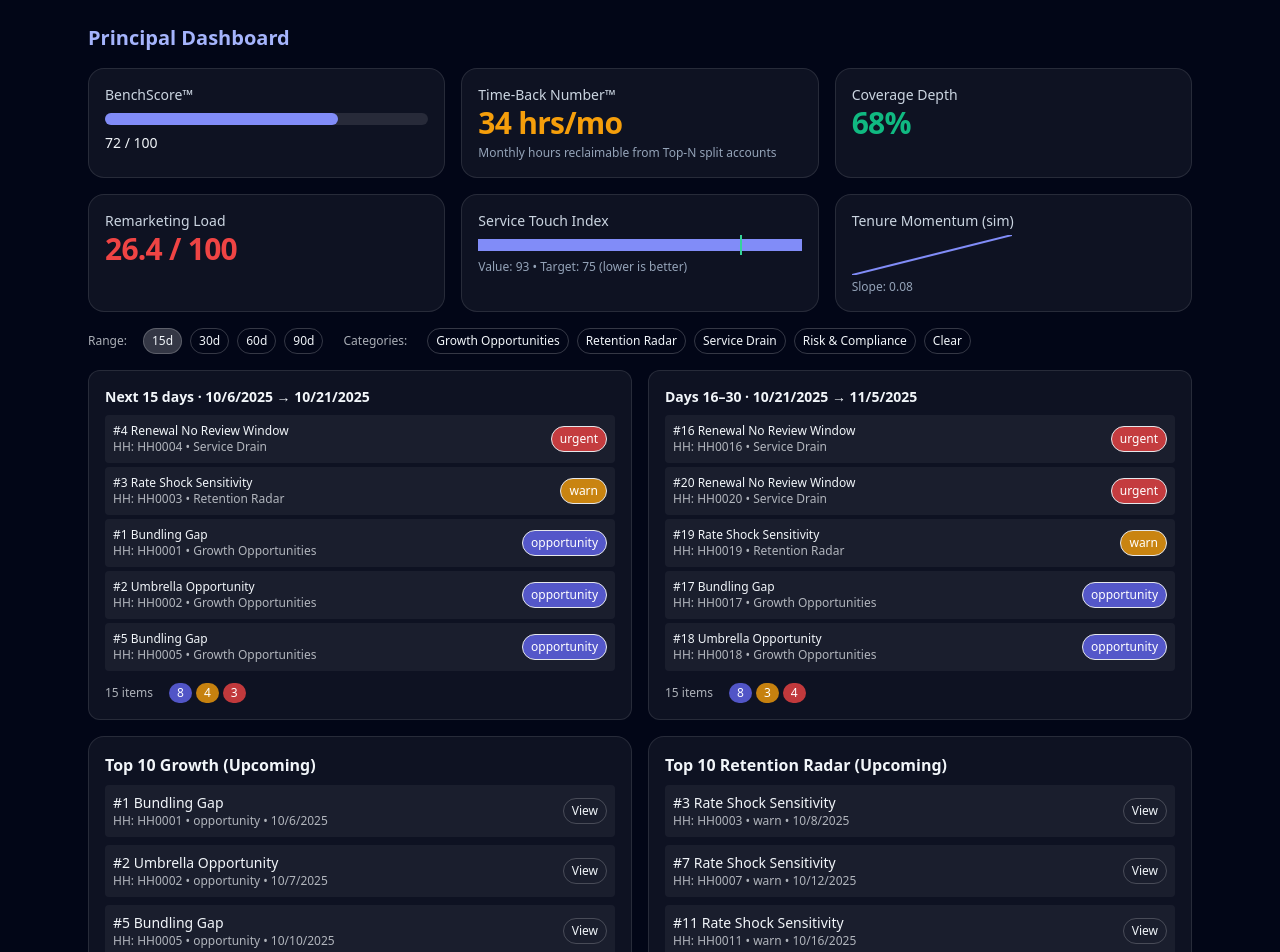
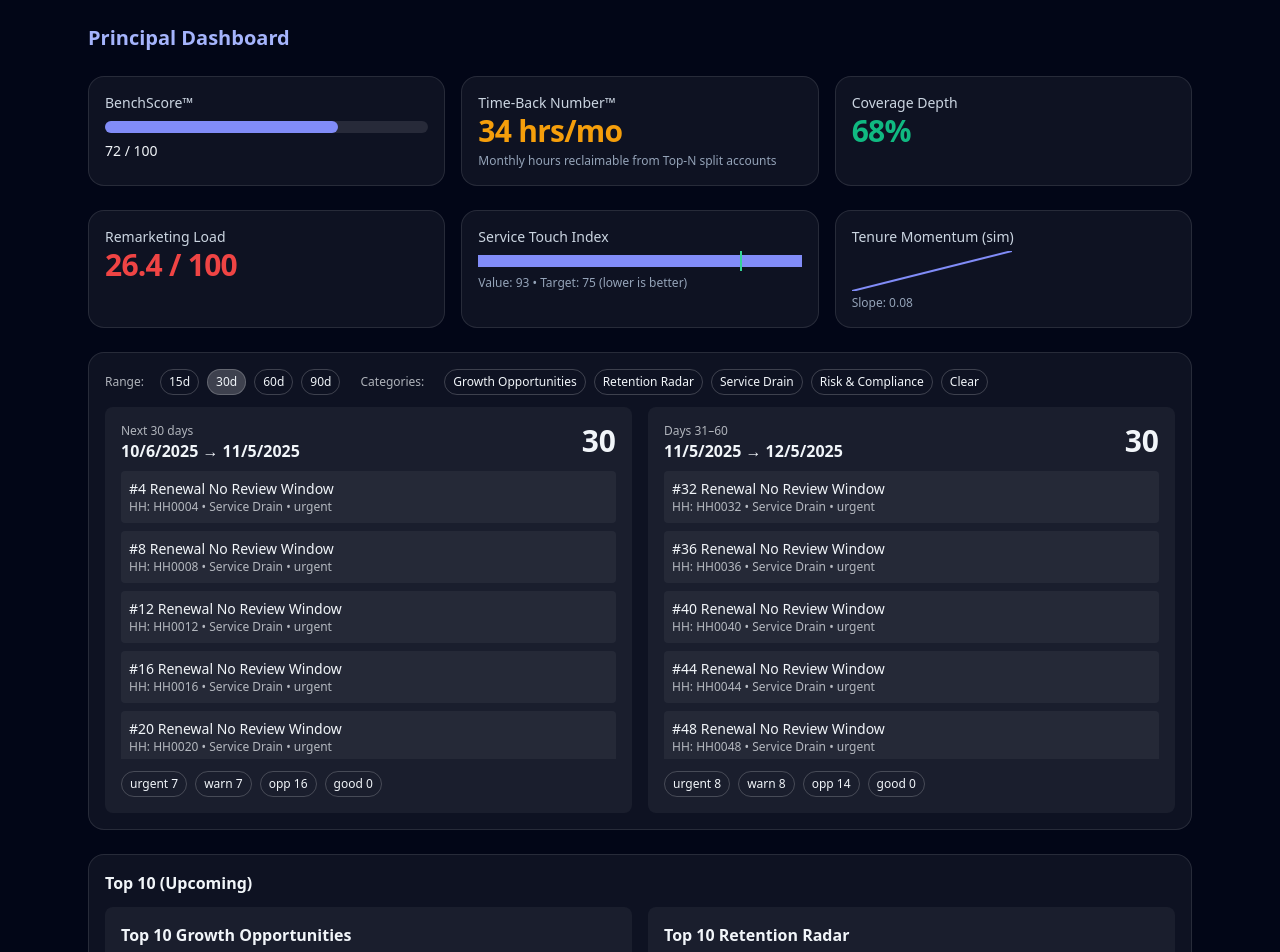
Before and after one commit to otter-spirit22/bundle_dashboards, a React (Vite) app: page /principal in a window 1280 px wide. Shown: the top 952 px of the page. Built offline with nearby package versions, Linux system fonts and the light colour scheme.

Commit message:
Update Principal.tsx

```diff
--- a/src/pages/Principal.tsx
+++ b/src/pages/Principal.tsx
@@ -5,17 +5,26 @@ import Gauge from "../components/Gauge";
 import Bullet from "../components/Bullet";
 import Spark from "../components/Spark";
 import InsightCard from "../components/InsightCard";
-import InsightsHeatmapCompact, {
-  HeatmapInsight,
-  InsightCategory,
-  CalendarBin,
-} from "../components/InsightsHeatmapCompact";
 
 import { mockMetrics, mockInsights } from "../data/mock";
 import { bands } from "../config/benchmarks";
 
 // ---------- Types ----------
 type UploadedRow = Record<string, any>;
+export type InsightCategory =
+  | "Growth Opportunities"
+  | "Retention Radar"
+  | "Service Drain"
+  | "Risk & Compliance";
+
+export type HeatmapInsight = {
+  id: number; // 1..50
+  title: string;
+  household_id?: string;
+  detection_date?: string; // ISO date
+  category: InsightCategory;
+  severity: "good" | "opportunity" | "warn" | "urgent";
+};
 
 // ---------- Demo fallback data ----------
 declare global {
@@ -29,16 +38,14 @@ declare global {
 function useMetrics() {
   return window.__BB_METRICS__ || mockMetrics;
 }
-
 function useUploadedRows(): UploadedRow[] {
   return window.__BB_ROWS__ || [];
 }
-
 function useInsights(): HeatmapInsight[] {
   if (Array.isArray(window.__BB_INSIGHTS__) && window.__BB_INSIGHTS__!.length) {
     return window.__BB_INSIGHTS__!;
   }
-  // Fallback generator to keep the page working with no upload
+  // Fallback generator so the page works before data is uploaded
   const rows = useUploadedRows();
   const N = Math.max(rows.length || 60, 24);
   const titles = ["Bundling Gap", "Umbrella Opportunity", "Rate Shock Sensitivity", "Renewal No Review Window"];
@@ -48,8 +55,7 @@ function useInsights(): HeatmapInsight[] {
   const out: HeatmapInsight[] = [];
   for (let i = 0; i < N; i++) {
     const d = new Date();
-    // scatter next 120 days
-    d.setDate(d.getDate() + (i % 120));
+    d.setDate(d.getDate() + (i % 120)); // scatter over next ~4 months
     out.push({
       id: ((i % 50) + 1) as number,
       title: titles[i % titles.length],
@@ -64,12 +70,23 @@ function useInsights(): HeatmapInsight[] {
 
 // ---------- Helpers ----------
 const SEV_ORDER: HeatmapInsight["severity"][] = ["good", "opportunity", "warn", "urgent"];
-const sevRank = (s: HeatmapInsight["severity"]) => SEV_ORDER.indexOf(s); // higher = more severe
+const sevRank = (s: HeatmapInsight["severity"]) => SEV_ORDER.indexOf(s);
+const within = (start: Date, end: Date, iso?: string) => (iso ? new Date(iso) >= start && new Date(iso) < end : false);
 
-function within(start: Date, end: Date, iso?: string) {
-  if (!iso) return false;
-  const d = new Date(iso);
-  return d >= start && d < end;
+function formatWindowLabel(start: Date, end: Date, prefix?: string) {
+  const s = start.toLocaleDateString();
+  const e = end.toLocaleDateString();
+  return `${prefix ? prefix + " " : ""}${s} → ${e}`;
+}
+
+function countBySeverity(items: HeatmapInsight[]) {
+  return items.reduce(
+    (acc, it) => {
+      acc[it.severity] = (acc[it.severity] || 0) + 1;
+      return acc;
+    },
+    {} as Record<HeatmapInsight["severity"], number>
+  );
 }
 
 // ---------- Page ----------
@@ -77,55 +94,62 @@ export default function Principal() {
   const m = useMetrics();
   const allInsights = useInsights();
 
-  // UI state
-  const [range, setRange] = React.useState<15 | 30 | 60 | 90>(15);
-  const [cats, setCats] = React.useState<InsightCategory[]>([]); // empty = all
-  const [open, setOpen] = React.useState(false);
-  const [bin, setBin] = React.useState<CalendarBin | null>(null);
+  // Filters above "Upcoming" section
+  const [range, setRange] = React.useState<15 | 30 | 60 | 90>(30);
+  const [cats, setCats] = React.useState<InsightCategory[]>([]); // empty = all cats
 
-  // Build the same two bins the compact calendar uses, so lists match it exactly
-  const now = React.useMemo(() => new Date(), []);
-  const start1 = React.useMemo(() => new Date(now.getFullYear(), now.getMonth(), now.getDate()), [now]);
+  // Build the two windows based on range
+  const today = React.useMemo(() => new Date(), []);
+  const start1 = React.useMemo(() => new Date(today.getFullYear(), today.getMonth(), today.getDate()), [today]);
   const end1 = React.useMemo(() => new Date(start1.getTime() + range * 24 * 60 * 60 * 1000), [start1, range]);
   const start2 = end1;
   const end2 = React.useMemo(() => new Date(start2.getTime() + range * 24 * 60 * 60 * 1000), [start2, range]);
 
   const catsOn = cats.length > 0;
-  const byCats = (it: HeatmapInsight) => (catsOn ? cats.includes(it.category) : true);
+  const categoryPass = (it: HeatmapInsight) => (catsOn ? cats.includes(it.category) : true);
 
-  const bin1Items = allInsights.filter(
-    (it) => within(start1, end1, it.detection_date) && byCats(it)
-  );
-  const bin2Items = allInsights.filter(
-    (it) => within(start2, end2, it.detection_date) && byCats(it)
-  );
+  const bin1 = allInsights
+    .filter((it) => within(start1, end1, it.detection_date) && categoryPass(it))
+    .sort((a, b) => {
+      const sv = sevRank(b.severity) - sevRank(a.severity);
+      if (sv !== 0) return sv;
+      const ad = a.detection_date ? new Date(a.detection_date).getTime() : Number.MAX_SAFE_INTEGER;
+      const bd = b.detection_date ? new Date(b.detection_date).getTime() : Number.MAX_SAFE_INTEGER;
+      return ad - bd;
+    });
 
-  const upcomingPool = React.useMemo(
-    () => [...bin1Items, ...bin2Items],
-    [bin1Items, bin2Items]
-  );
+  const bin2 = allInsights
+    .filter((it) => within(start2, end2, it.detection_date) && categoryPass(it))
+    .sort((a, b) => {
+      const sv = sevRank(b.severity) - sevRank(a.severity);
+      if (sv !== 0) return sv;
+      const ad = a.detection_date ? new Date(a.detection_date).getTime() : Number.MAX_SAFE_INTEGER;
+      const bd = b.detection_date ? new Date(b.detection_date).getTime() : Number.MAX_SAFE_INTEGER;
+      return ad - bd;
+    });
 
-  // Top 10 lists built from the SAME upcoming pool
-  function top10ByCategory(cat: InsightCategory): HeatmapInsight[] {
-    return upcomingPool
+  const bin1Counts = countBySeverity(bin1);
+  const bin2Counts = countBySeverity(bin2);
+
+  // Top 10 sections use the same upcoming pool (bin1 + bin2) so they always align
+  const upcomingPool = React.useMemo(() => [...bin1, ...bin2], [bin1, bin2]);
+  const top10 = (cat: InsightCategory) =>
+    upcomingPool
       .filter((i) => i.category === cat)
       .sort((a, b) => {
-        // more severe first
         const sv = sevRank(b.severity) - sevRank(a.severity);
         if (sv !== 0) return sv;
-        // then sooner date first
         const ad = a.detection_date ? new Date(a.detection_date).getTime() : Number.MAX_SAFE_INTEGER;
         const bd = b.detection_date ? new Date(b.detection_date).getTime() : Number.MAX_SAFE_INTEGER;
         return ad - bd;
       })
       .slice(0, 10);
-  }
 
-  const top10Growth = top10ByCategory("Growth Opportunities");
-  const top10Retention = top10ByCategory("Retention Radar");
+  const top10Growth = top10("Growth Opportunities");
+  const top10Retention = top10("Retention Radar");
 
   return (
-    <div className="mx-auto max-w-6xl p-6 space-y-4">
+    <div className="mx-auto max-w-6xl p-6 space-y-6">
       <h1 className="text-xl font-extrabold text-indigo-300">Principal Dashboard</h1>
 
       {/* KPIs */}
@@ -163,7 +187,11 @@ export default function Principal() {
         <Spark label="Tenure Momentum (sim)" points={[6.4, 6.5, 6.6, 6.7, 6.8]} />
       </div>
 
-      {/* Controls */}
+      {/* ============================ */}
+      {/*    UPCOMING WINDOWS SECTION  */}
+      {/* ============================ */}
+      <section className="card p-4 space-y-3">
+        {/* Filters for this section */}
         <div className="flex flex-wrap items-center gap-2 text-xs">
           <span className="opacity-70 mr-2">Range:</span>
           {[15, 30, 60, 90].map((r) => (
@@ -197,127 +225,147 @@ export default function Principal() {
           </button>
         </div>
 
-      {/* Upcoming (Compact 2-tile calendar) */}
-      <InsightsHeatmapCompact
-        data={allInsights}
-        rangeDays={range}
-        categories={cats}
-        onTileClick={(clickedBin) => {
-          setBin(clickedBin);
-          setOpen(true);
-        }}
-      />
+        {/* Two wrapped cards side-by-side */}
+        <div className="grid gap-4 md:grid-cols-2">
+          {/* Window 1 */}
+          <div className="rounded-lg bg-white/5 p-4">
+            <div className="mb-2 flex items-start justify-between">
+              <div>
+                <div className="text-xs opacity-70">Next {range} days</div>
+                <div className="font-semibold">
+                  {formatWindowLabel(start1, end1)}
+                </div>
+              </div>
+              <div className="text-3xl font-extrabold tabular-nums">{bin1.length}</div>
+            </div>
 
-      {/* Clicked window modal */}
-      {open && bin && (
-        <>
-          <div className="drawer-overlay" onClick={() => setOpen(false)} />
-          <div className="card fixed left-1/2 top-20 z-50 w-[90vw] max-w-2xl -translate-x-1/2 p-4">
-            <div className="mb-3 flex items-center justify-between">
-              <h3 className="font-semibold">{bin.label}</h3>
-              <button className="badge border-white/20" onClick={() => setOpen(false)}>
-                Close
-              </button>
-            </div>
-            <div className="max-h-[60vh] overflow-auto space-y-2">
-              {bin.items.map((it, idx) => (
-                <div key={idx} className="flex items-center justify-between rounded bg-white/5 p-2">
-                  <div className="text-sm">
-                    <div className="font-medium">
+            {/* Scrollable household list */}
+            <div className="max-h-72 overflow-auto space-y-2">
+              {bin1.map((it, idx) => (
+                <a
+                  key={`w1-${idx}`}
+                  href={`/household?hh=${encodeURIComponent(it.household_id || "")}&id=${it.id}`}
+                  className="block rounded bg-white/5 p-2 hover:bg-white/10"
+                >
+                  <div className="text-sm font-medium">
                     #{it.id} {it.title}
                   </div>
-                    <div className="text-xs text-slate-400">
+                  <div className="text-xs opacity-70">
                     HH: {it.household_id || "—"} • {it.category} • {it.severity}
                   </div>
-                  </div>
-                  <a
-                    className="badge border-white/20"
-                    href={`/household?hh=${encodeURIComponent(it.household_id || "")}&id=${it.id}`}
-                  >
-                    View
                 </a>
-                </div>
               ))}
-              {bin.items.length === 0 && (
+              {bin1.length === 0 && (
                 <div className="text-sm text-slate-400">No insights in this window.</div>
               )}
             </div>
+
+            {/* Severity chips */}
+            <div className="mt-3 flex gap-2 text-[11px]">
+              <span className="badge border-white/20">urgent {bin1Counts.urgent || 0}</span>
+              <span className="badge border-white/20">warn {bin1Counts.warn || 0}</span>
+              <span className="badge border-white/20">opp {bin1Counts.opportunity || 0}</span>
+              <span className="badge border-white/20">good {bin1Counts.good || 0}</span>
             </div>
-        </>
+          </div>
+
+          {/* Window 2 */}
+          <div className="rounded-lg bg-white/5 p-4">
+            <div className="mb-2 flex items-start justify-between">
+              <div>
+                <div className="text-xs opacity-70">Days {range + 1}–{range * 2}</div>
+                <div className="font-semibold">
+                  {formatWindowLabel(start2, end2)}
+                </div>
+              </div>
+              <div className="text-3xl font-extrabold tabular-nums">{bin2.length}</div>
+            </div>
+
+            {/* Scrollable household list */}
+            <div className="max-h-72 overflow-auto space-y-2">
+              {bin2.map((it, idx) => (
+                <a
+                  key={`w2-${idx}`}
+                  href={`/household?hh=${encodeURIComponent(it.household_id || "")}&id=${it.id}`}
+                  className="block rounded bg-white/5 p-2 hover:bg-white/10"
+                >
+                  <div className="text-sm font-medium">
+                    #{it.id} {it.title}
+                  </div>
+                  <div className="text-xs opacity-70">
+                    HH: {it.household_id || "—"} • {it.category} • {it.severity}
+                  </div>
+                </a>
+              ))}
+              {bin2.length === 0 && (
+                <div className="text-sm text-slate-400">No insights in this window.</div>
               )}
+            </div>
 
-      {/* Top 10 sections – built from SAME upcoming pool so they match the calendar */}
+            {/* Severity chips */}
+            <div className="mt-3 flex gap-2 text-[11px]">
+              <span className="badge border-white/20">urgent {bin2Counts.urgent || 0}</span>
+              <span className="badge border-white/20">warn {bin2Counts.warn || 0}</span>
+              <span className="badge border-white/20">opp {bin2Counts.opportunity || 0}</span>
+              <span className="badge border-white/20">good {bin2Counts.good || 0}</span>
+            </div>
+          </div>
+        </div>
+      </section>
+
+      {/* ===================================== */}
+      {/*  TOP 10 SECTION (separate + scroll)   */}
+      {/* ===================================== */}
+      <section className="card p-4">
+        <h2 className="mb-3 font-bold">Top 10 (Upcoming)</h2>
         <div className="grid gap-4 md:grid-cols-2">
-        <div className="card p-4">
-          <h2 className="mb-2 font-semibold">Top 10 Growth (Upcoming)</h2>
+          <div className="rounded-lg bg-white/5 p-4">
+            <h3 className="mb-2 font-semibold">Top 10 Growth Opportunities</h3>
+            <div className="max-h-72 overflow-auto space-y-2">
               {top10Growth.length === 0 ? (
                 <div className="text-sm text-slate-400">No upcoming growth items.</div>
               ) : (
-            <ul className="space-y-2">
-              {top10Growth.map((it, idx) => (
-                <li
+                top10Growth.map((it, idx) => (
+                  <a
                     key={`g-${idx}`}
-                  className="flex items-center justify-between rounded bg-white/5 p-2"
+                    href={`/household?hh=${encodeURIComponent(it.household_id || "")}&id=${it.id}`}
+                    className="block rounded bg-white/5 p-2 hover:bg-white/10"
                   >
-                  <div className="text-sm">
-                    <div className="font-medium">
-                      #{it.id} {it.title}
+                    <div className="text-sm font-medium">#{it.id} {it.title}</div>
+                    <div className="text-xs opacity-70">
+                      HH: {it.household_id || "—"} • {it.severity} • {it.detection_date ? new Date(it.detection_date).toLocaleDateString() : "—"}
                     </div>
-                    <div className="text-xs opacity-70">
-                      HH: {it.household_id || "—"} • {it.severity} •{" "}
-                      {it.detection_date
-                        ? new Date(it.detection_date).toLocaleDateString()
-                        : "—"}
-                    </div>
-                  </div>
-                  <a
-                    className="badge border-white/20"
-                    href={`/household?hh=${encodeURIComponent(it.household_id || "")}&id=${it.id}`}
-                  >
-                    View
                   </a>
-                </li>
-              ))}
-            </ul>
-          )}
-        </div>
-
-        <div className="card p-4">
-          <h2 className="mb-2 font-semibold">Top 10 Retention Radar (Upcoming)</h2>
-          {top10Retention.length === 0 ? (
-            <div className="text-sm text-slate-400">No upcoming retention items.</div>
-          ) : (
-            <ul className="space-y-2">
-              {top10Retention.map((it, idx) => (
-                <li
-                  key={`r-${idx}`}
-                  className="flex items-center justify-between rounded bg-white/5 p-2"
-                >
-                  <div className="text-sm">
-                    <div className="font-medium">
-                      #{it.id} {it.title}
-                    </div>
-                    <div className="text-xs opacity-70">
-                      HH: {it.household_id || "—"} • {it.severity} •{" "}
-                      {it.detection_date
-                        ? new Date(it.detection_date).toLocaleDateString()
-                        : "—"}
-                    </div>
-                  </div>
-                  <a
-                    className="badge border-white/20"
-                    href={`/household?hh=${encodeURIComponent(it.household_id || "")}&id=${it.id}`}
-                  >
-                    View
-                  </a>
-                </li>
-              ))}
-            </ul>
+                ))
               )}
             </div>
           </div>
 
-      {/* Suggested cards (unchanged demo) */}
+          <div className="rounded-lg bg-white/5 p-4">
+            <h3 className="mb-2 font-semibold">Top 10 Retention Radar</h3>
+            <div className="max-h-72 overflow-auto space-y-2">
+              {top10Retention.length === 0 ? (
+                <div className="text-sm text-slate-400">No upcoming retention items.</div>
+              ) : (
+                top10Retention.map((it, idx) => (
+                  <a
+                    key={`r-${idx}`}
+                    href={`/household?hh=${encodeURIComponent(it.household_id || "")}&id=${it.id}`}
+                    className="block rounded bg-white/5 p-2 hover:bg-white/10"
+                  >
+                    <div className="text-sm font-medium">#{it.id} {it.title}</div>
+                    <div className="text-xs opacity-70">
+                      HH: {it.household_id || "—"} • {it.severity} • {it.detection_date ? new Date(it.detection_date).toLocaleDateString() : "—"}
+                    </div>
+                  </a>
+                ))
+              )}
+            </div>
+          </div>
+        </div>
+      </section>
+
+      {/* Suggested cards (unchanged demo content) */}
       <div className="grid gap-4 md:grid-cols-3">
         {mockInsights.slice(0, 3).map((ins) => (
           <InsightCard
```
Lines whose indentation alone changed are shown as unchanged.
